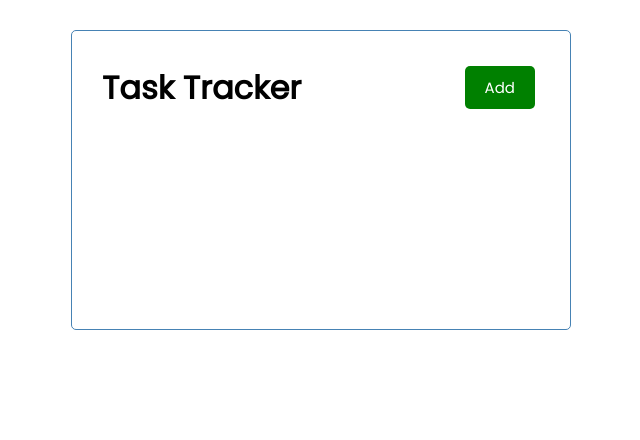
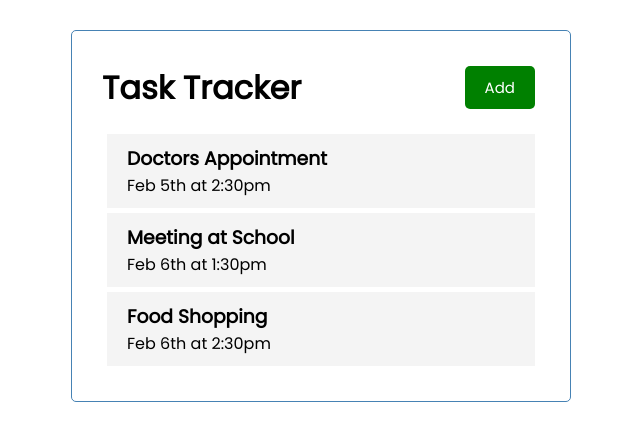
Before and after one commit to EsmondKim/ReactToDoApp, a React (Create React App) app in the folder reacttodoapp/: page / in a window 1280 px wide. Shown: the top 440 px of the page, without its empty margins (319-959 px from the left). Built offline with nearby package versions, Linux system fonts and the light colour scheme.

Commit message:
Added Task.js component.

```diff
--- a/reacttodoapp/src/App.js
+++ b/reacttodoapp/src/App.js
@@ -1,9 +1,33 @@
+import { useState } from "react"
 import Header from "./components/Header";
+import Tasks from "./components/Tasks"
 
 function App() {
+  const [tasks, setTasks] = useState([
+    {
+        id: 1,
+        text: "Doctors Appointment",
+        day: "Feb 5th at 2:30pm",
+        reminder: true,
+    },
+    {
+        id: 2,
+        text: "Meeting at School",
+        day: "Feb 6th at 1:30pm",
+        reminder: true,
+    },
+    {
+        id: 3,
+        text: "Food Shopping",
+        day: "Feb 6th at 2:30pm",
+        reminder: false,
+    },
+])
+
   return (
     <div className="container">
       <Header title="Task Tracker"/>
+      <Tasks tasks={tasks} />
     </div>
   );
 }
--- /dev/null
+++ b/reacttodoapp/src/components/Task.js
@@ -0,0 +1,11 @@
+const Task = ({ task }) => {
+    return (
+        <div className="task">
+             <h3>{task.text}</h3>
+             <p>{task.day}</p>
+
+        </div>
+        );
+    };
+
+export default Task
--- /dev/null
+++ b/reacttodoapp/src/components/Tasks.js
@@ -0,0 +1,14 @@
+import Task from "./Task"
+
+const Tasks = (props) => {
+
+    return (
+        <>
+         {props.tasks.map((task) => (
+         <Task key={task.id} task={task}/>
+         ))}
+        </>
+    )
+}
+
+export default Tasks
```
